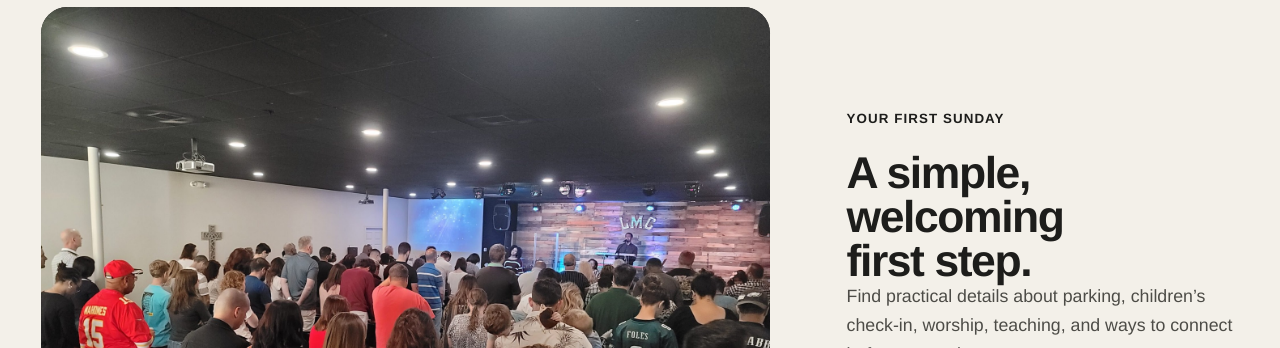
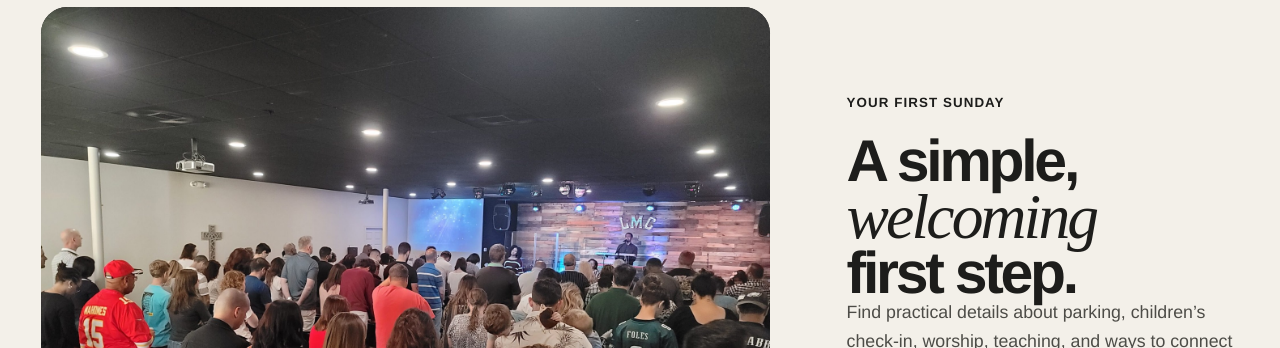
Before and after one commit to living-message-church/living-message-church, a Next.js app: page / in a window 1280 px wide. Shown: the part 1620-1968 px from the top of the page. Built offline with nearby package versions, Linux system fonts and the light colour scheme.

Commit message:
feat: elevate visit headline treatment

```diff
--- a/src/components/sections/visit-editorial.tsx
+++ b/src/components/sections/visit-editorial.tsx
@@ -6,6 +6,9 @@ import { Eyebrow, Heading } from "@/components/ui/typography";
 
 export function VisitEditorial() {
   const content = homeSections.visit;
+  const accent = content.titleAccent ?? "";
+  const accentStart = accent ? content.title.indexOf(accent) : -1;
+  const hasAccent = accent.length > 0 && accentStart >= 0;
 
   return (
     <Section className="visit-section" tone={content.tone} labelledBy="visit-title" containerClassName="feature-grid visit-grid" containerSize="editorial">
@@ -20,7 +23,15 @@ export function VisitEditorial() {
       </div>
       <div className="feature-copy visit-copy">
         <Eyebrow>{content.eyebrow}</Eyebrow>
-        <Heading id="visit-title">{content.title}</Heading>
+        <Heading id="visit-title">
+          {hasAccent ? (
+            <>
+              <span>{content.title.slice(0, accentStart).trim()}</span>
+              <em>{accent}</em>
+              <span>{content.title.slice(accentStart + accent.length).trim()}</span>
+            </>
+          ) : content.title}
+        </Heading>
         <p>{content.body}</p>
         {content.actions ? <ActionGroup actions={content.actions} /> : null}
       </div>
--- a/src/content/home.ts
+++ b/src/content/home.ts
@@ -23,6 +23,7 @@ export const homeSections: Record<string, HomepageSection> = {
     id: "visit",
     eyebrow: "Your first Sunday",
     title: "A simple, welcoming first step.",
+    titleAccent: "welcoming",
     body: "Find practical details about parking, children’s check-in, worship, teaching, and ways to connect before you arrive.",
     tone: "sun",
     actions: [{ label: "Start planning", href: "/new-here", style: "primary" }],
--- a/src/styles/globals.css
+++ b/src/styles/globals.css
@@ -155,7 +155,9 @@ button, input, textarea, select { font: inherit; }
 .visit-grid { grid-template-columns: minmax(0, 1.3fr) minmax(20rem, 0.7fr); }
 .visit-visual .media-frame { width: 100%; aspect-ratio: 4 / 3; }
 .visit-visual .media-image { object-position: center 58%; }
-.visit-copy .heading { max-width: 12ch; }
+.visit-copy .heading { display: grid; max-width: 11ch; gap: 0.02em; font-size: clamp(2.7rem, 2rem + 2.1vw, 4.4rem); font-weight: 800; letter-spacing: -0.055em; line-height: 0.88; }
+.visit-copy .heading span, .visit-copy .heading em { display: block; }
+.visit-copy .heading em { font-family: "Iowan Old Style", Baskerville, "Times New Roman", serif; font-size: 1.08em; font-weight: 400; letter-spacing: -0.045em; line-height: 0.9; }
 .visit-copy > p:not(.eyebrow) { max-width: 34ch; color: var(--color-ink-soft); }
 .feature-copy > p:not(.eyebrow), .outreach-grid > div > p:not(.eyebrow) { max-width: 38rem; }
 .message-feature { grid-template-columns: minmax(20rem, 0.72fr) minmax(0, 1.28fr); }
--- a/src/types/content.ts
+++ b/src/types/content.ts
@@ -153,6 +153,7 @@ export interface HomepageSection {
   id: string;
   eyebrow?: string;
   title: string;
+  titleAccent?: string;
   body: string;
   tone: "paper" | "ink" | "sun" | "sage";
   actions?: CallToAction[];
```
Also changed, not shown: 4 other files (tests, documents, lock files or other folders).
